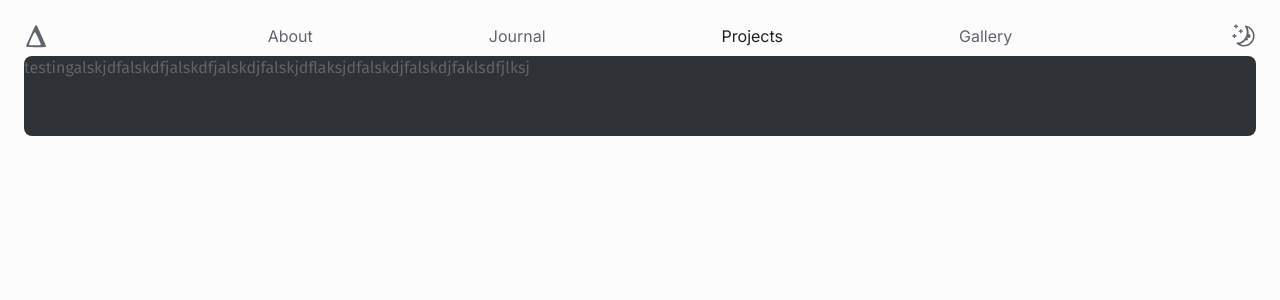
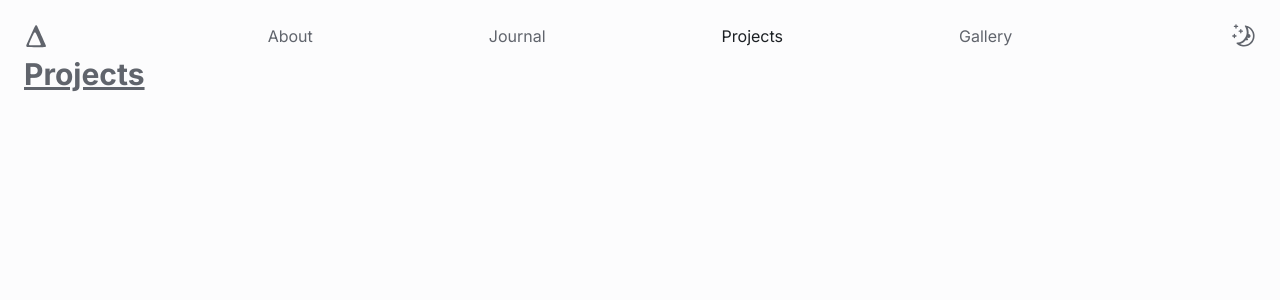
Before and after one commit to danerwilliams/danewilliams.com, a Next.js app: page /projects in a window 1280 px wide. Shown: the top 300 px of the page. Built offline with nearby package versions, Linux system fonts and the light colour scheme.

Commit message:
more fixes

```diff
--- a/pages/[slug].tsx
+++ b/pages/[slug].tsx
@@ -30,10 +30,6 @@ const Article: NextPage<ArticleProps> = ({ article, content }) => {
         <meta content={description} name="description" />
         <meta content={description} property="og:description" />
         <meta content={url} property="og:url" />
-        {/* <link
-          rel="stylesheet"
-          href="https://unpkg.com/dracula-prism/dist/css/dracula-prism.min.css"
-        /> */}
       </Head>
 
       <ArticleJsonLd
--- a/pages/projects.tsx
+++ b/pages/projects.tsx
@@ -1,13 +1,7 @@
 import type { NextPage } from 'next';
 
 const Projects: NextPage = () => {
-  return (
-    <div className="test w-full h-20 bg-darkmode-component-selected rounded-lg">
-      <p className="overflow-scroll">
-        testingalskjdfalskdfjalskdfjalskdjfalskjdflaksjdfalskdjfalskdjfaklsdfjlksj
-      </p>
-    </div>
-  );
+  return <h1 className="text-3xl font-bold underline">Projects</h1>;
 };
 
 export default Projects;
```
